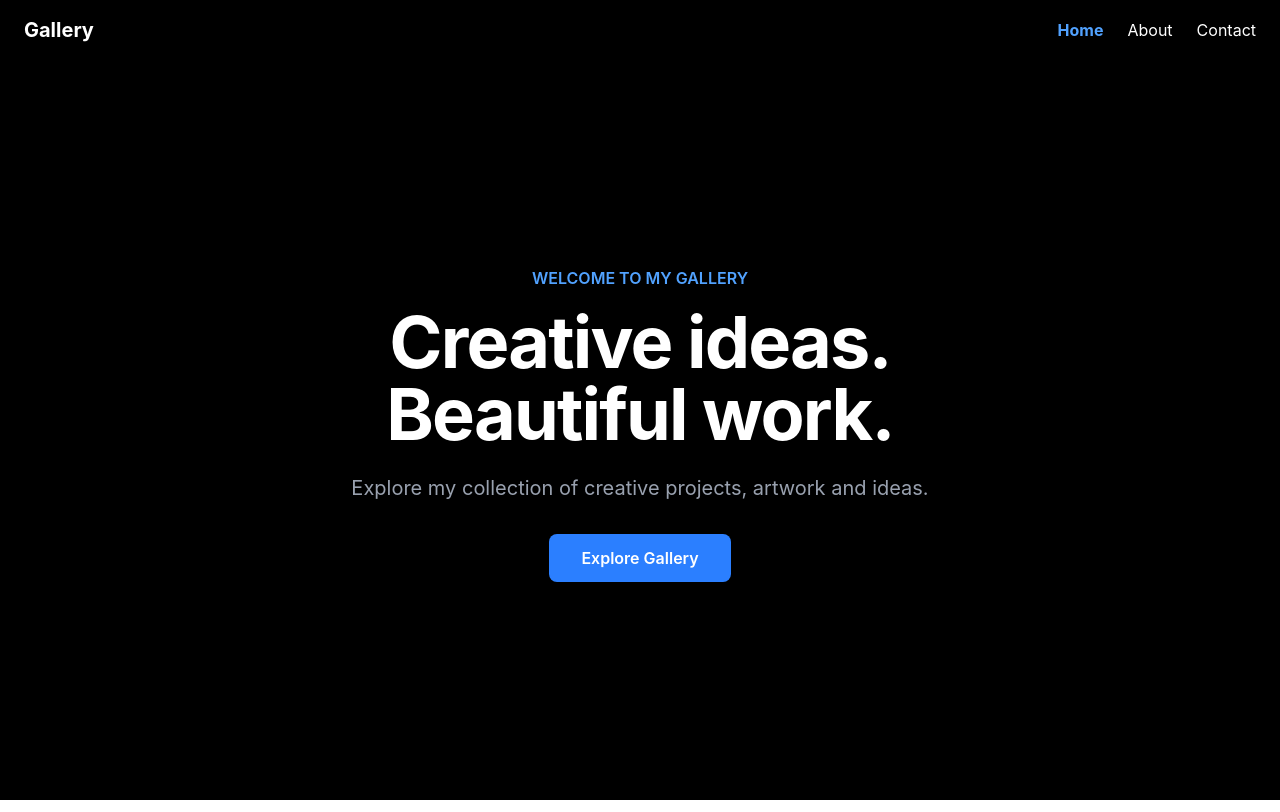
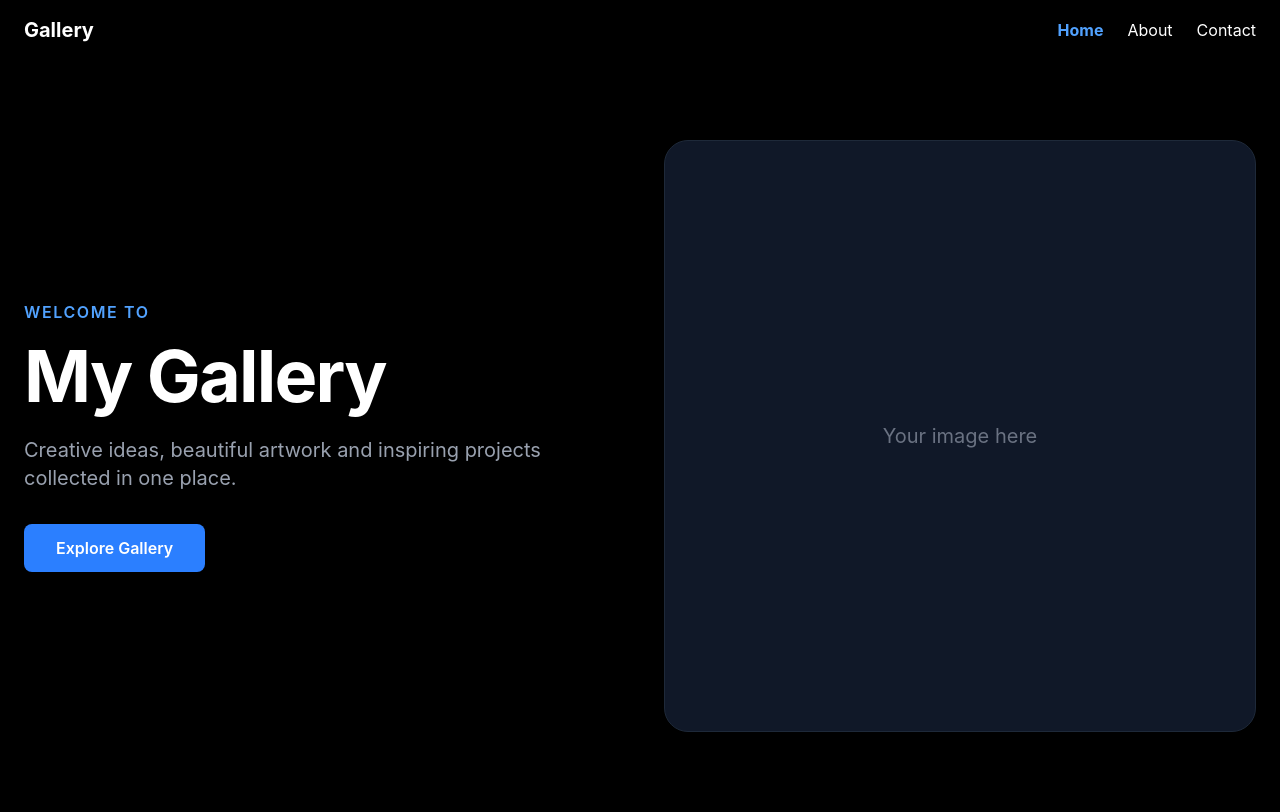
Before and after one commit to SvetLanaJus/gallery, a React (Vite) app: page / in a window 1280 px wide. Built offline with nearby package versions, Linux system fonts and the light colour scheme.

Commit message:
better hero

```diff
--- a/src/components/Hero.tsx
+++ b/src/components/Hero.tsx
@@ -1,24 +1,39 @@
 export default function Hero() {
   return (
-    <section className="min-h-[calc(100vh-72px)] flex items-center justify-center px-6">
-      <div className="text-center max-w-3xl">
-        <p className="text-blue-400 font-semibold mb-4">
-          WELCOME TO MY GALLERY
+    <section className="min-h-[calc(100vh-72px)] px-6 py-20">
+      <div className="max-w-7xl mx-auto grid md:grid-cols-2 gap-12 items-center">
+
+        {/* TEXT */}
+        <div>
+          <p className="text-blue-400 font-semibold tracking-widest mb-4">
+            WELCOME TO
           </p>
 
           <h1 className="text-5xl md:text-7xl font-bold tracking-tight mb-6">
-          Creative ideas.
-          <br />
-          Beautiful work.
+            My Gallery
           </h1>
 
-        <p className="text-lg md:text-xl text-gray-400 mb-8">
-          Explore my collection of creative projects, artwork and ideas.
+          <p className="text-xl text-gray-400 max-w-xl mb-8">
+            Creative ideas, beautiful artwork and inspiring projects
+            collected in one place.
           </p>
 
-        <button className="bg-blue-500 hover:bg-blue-600 text-white font-semibold px-8 py-3 rounded-lg transition">
+          <button className="bg-blue-500 hover:bg-blue-600 px-8 py-3 rounded-lg font-semibold transition duration-300">
             Explore Gallery
           </button>
+        </div>
+
+        {/* IMAGE AREA */}
+        <div className="relative">
+          <div className="aspect-square rounded-3xl bg-gray-900 border border-gray-800 flex items-center justify-center overflow-hidden">
+
+            <span className="text-gray-500 text-xl">
+              Your image here
+            </span>
+
+          </div>
+        </div>
+
       </div>
     </section>
   )
```
Lines whose indentation alone changed are shown as unchanged.
